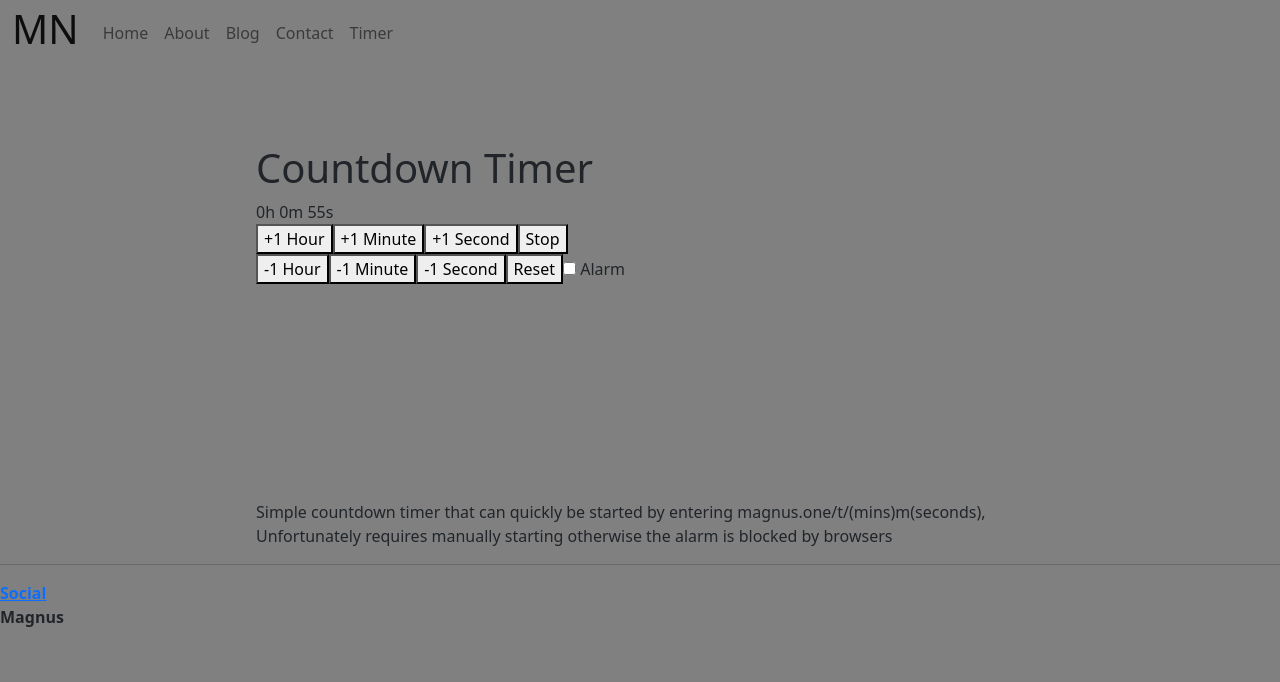
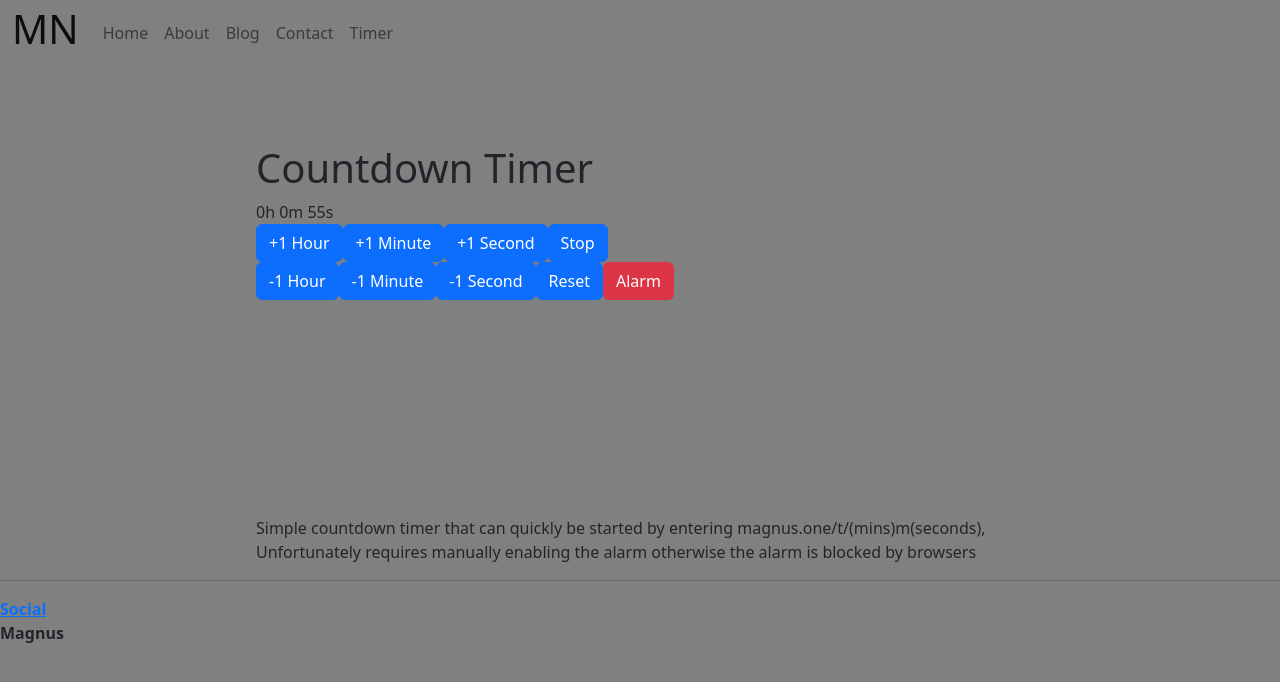
Before and after one commit to Magnusrn/React-Website, a React (Create React App) app: page /timer/1 in a window 1280 px wide. Shown: the top 682 px of the page. Built offline with nearby package versions, Linux system fonts and the light colour scheme.

Commit message:
add react-bootstrap buttons

```diff
--- a/src/components/countdowntimer/CountdownTimer.js
+++ b/src/components/countdowntimer/CountdownTimer.js
@@ -1,5 +1,6 @@
 import React, {useEffect, useState} from 'react';
 import Sound from "./alarm.mp3";
+import Button from 'react-bootstrap/Button';
 
 
 const ExpiredNotice = () => {
@@ -78,19 +79,19 @@ const CountdownTimer = ({urlArgs}) => {
     }, [running]);
 
     //seems to be taking 1s longer than it always should, may need to decrement the time by 1 immediately on clicking the start button, though this isn't ideal as it's a logic issue
-    let startStopButton = running ? <button onClick={() => setRunning(false)}>Stop</button> :
-        <button onClick={() => setRunning(true)}>Start</button>
-    let resetTimerButton = <button onClick={() => resetStates() }>Reset</button>
+    let startStopButton = running ? <Button onClick={() => setRunning(false)}>Stop</Button> :
+        <Button onClick={() => setRunning(true)}>Start</Button>
+    let resetTimerButton = <Button onClick={() => resetStates() }>Reset</Button>
 
-    let incrementHoursButton = <button onClick={() => setTimeRemaining(timeRemaining + 3600000)}>+1 Hour</button>
-    let incrementMinutesButton = <button onClick={() => setTimeRemaining(timeRemaining + 60000)}>+1 Minute</button>
-    let incrementSecondsButton = <button onClick={() => setTimeRemaining(timeRemaining + 1000)}>+1 Second</button>
+    let incrementHoursButton = <Button onClick={() => setTimeRemaining(timeRemaining + 3600000)}>+1 Hour</Button>
+    let incrementMinutesButton = <Button onClick={() => setTimeRemaining(timeRemaining + 60000)}>+1 Minute</Button>
+    let incrementSecondsButton = <Button onClick={() => setTimeRemaining(timeRemaining + 1000)}>+1 Second</Button>
 
-    let decrementHoursButton = <button onClick={() => setTimeRemaining(timeRemaining - 3600000)}>-1 Hour</button>
-    let decrementMinutesButton = <button onClick={() => setTimeRemaining(timeRemaining - 60000)}>-1 Minute</button>
-    let decrementSecondsButton = <button onClick={() => setTimeRemaining(timeRemaining - 1000)}>-1 Second</button>
+    let decrementHoursButton = <Button onClick={() => setTimeRemaining(timeRemaining - 3600000)}>-1 Hour</Button>
+    let decrementMinutesButton = <Button onClick={() => setTimeRemaining(timeRemaining - 60000)}>-1 Minute</Button>
+    let decrementSecondsButton = <Button onClick={() => setTimeRemaining(timeRemaining - 1000)}>-1 Second</Button>
 
-    let alarmButton = <label><input id="alarmButton" type="checkbox" onClick={() => setAlarmState(!alarmState)}/> Alarm</label>
+    let alarmButton = <Button variant="danger" type="checkbox" onClick={() => setAlarmState(!alarmState)}> Alarm</Button>
 
     window.onload = function() {
         if (alarmState) {
--- a/src/pages/Timer.js
+++ b/src/pages/Timer.js
@@ -17,7 +17,7 @@ function Timer() {
             <br/>
             <br/>
 
-            Simple countdown timer that can quickly be started by entering magnus.one/t/(mins)m(seconds), Unfortunately requires manually starting otherwise the alarm is blocked by
+            Simple countdown timer that can quickly be started by entering magnus.one/t/(mins)m(seconds), Unfortunately requires manually enabling the alarm otherwise the alarm is blocked by
             browsers
         </div>
     );
```
